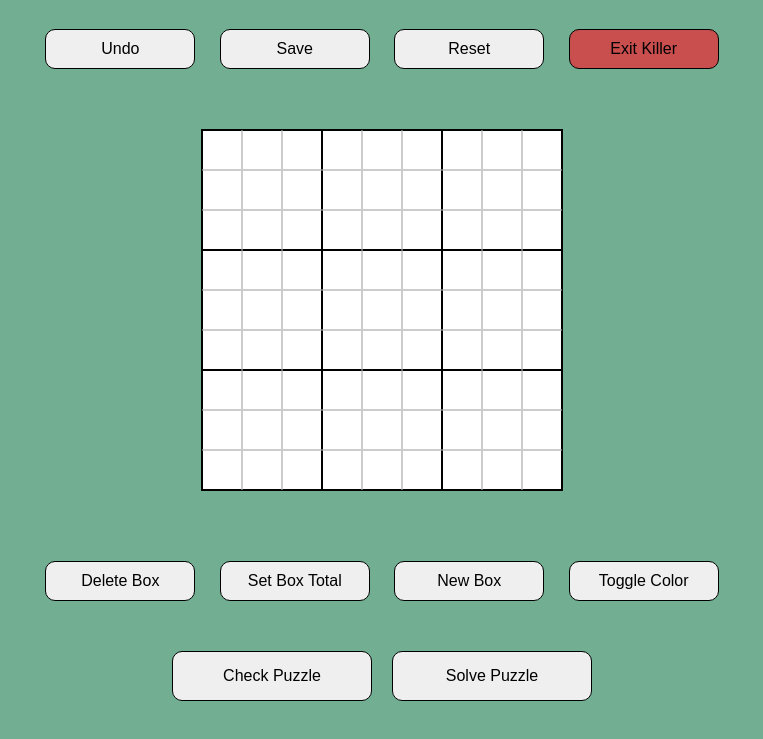
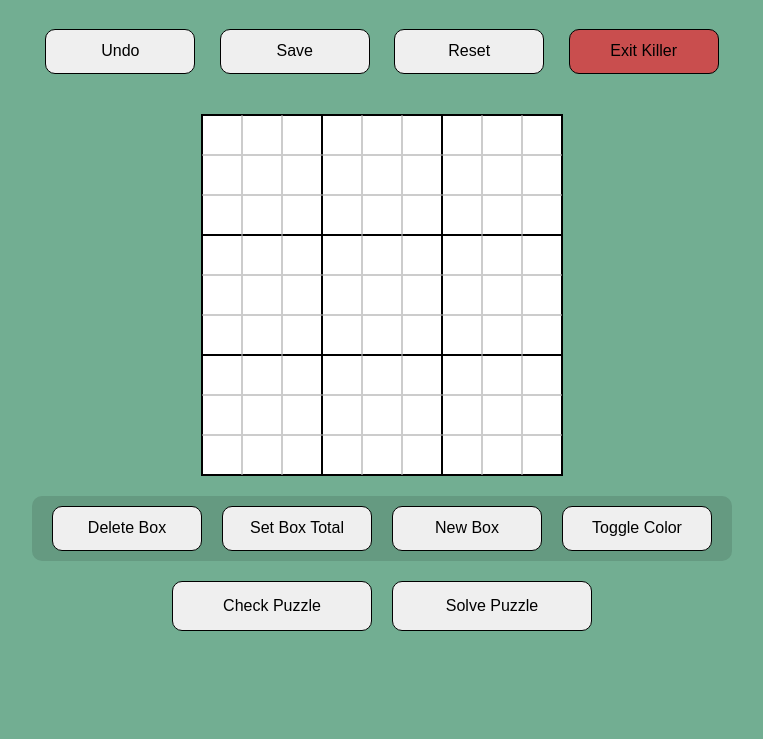
Before and after one commit to timm167/killer-sudoku, a plain HTML site: page index.html in a window 1280 px wide. Both pictures are taken after a click on the button "Killer Mode". Shown: the part 69-808 px from the top of the page, without its empty margins (258-1021 px from the left). Drawn offline with Linux system fonts and the light colour scheme.

Commit message:
add design elements

```diff
--- a/index.css
+++ b/index.css
@@ -8,21 +8,37 @@ body {
 .check-solve .button {
     width: 200px;
     padding: 15px 25px;
+}
 
+
+.empty-space-container {
+    height: 65px;
+    width: 680px;
+    background-color: #659a81;
+    border-radius: 10px;
+    margin-bottom: 10px;
+    margin-top: 20px;
+    align-items: center;
+    justify-content: center;
+    padding-left: 10px;
+    padding-right: 10px;
 }
 
 .check-solve {
     display: flex;
     margin-bottom: 30px;
-    margin-top: 30px;
     justify-items: space-around;
     justify-content: space-around;
 }
 
 .navigation .button {
     width: 150px;
-    margin-top: 10px;
-    height: 40px;
+    height: 45px;
+}
+
+.flex-sum .button {
+    width: 150px;
+    height: 45px;
 }
 
 .selected {
@@ -33,31 +49,17 @@ body {
     margin-bottom: 30px;
 }
 
-@media (max-width: 750px) {
-    .navigation {
-        display: grid;
-        grid-template-columns: 1fr 1fr;
-    }
-
-}
 
 .button {
     padding: 10px 20px;
     font-size: 16px;
-    margin-right: 10px;
-    margin-left: 10px;
     border-radius: 10px;
     border: 1px solid black;
+    margin: 10px;
 }
 
-.grid-holder {
-    display: flex;
-    flex-direction: row;
-    margin-bottom: 30px;
-}
 
 #numberButton {
-    margin-bottom: 30px;
     background-color: rgb(201, 78, 78);
     border: 1px solid black;
 }
@@ -66,7 +68,6 @@ body {
     display: grid;
     grid-template-columns: repeat(9, 40px);
     grid-template-rows: repeat(9, 40px); /* 9 rows */
-    margin-bottom: 30px;
     border: 1px solid #000;
     width: fit-content;
   }
@@ -86,8 +87,12 @@ body {
     caret-color: transparent;
   }
 
-  #sumButtons {
-    margin-bottom: 20px;
+  .flex-sum {
+    display: flex;
+    align-self: center;
+    justify-self: center;
+    justify-content: space-around;
+    width: 100%;
   }
 
 input[type="number"]::-webkit-outer-spin-button,
@@ -101,12 +106,6 @@ input[type="number"]::-webkit-inner-spin-button {
     background-color: rgb(118, 169, 214);
     border-color: rgb(70, 70, 209);
   }
-
-  button {
-    padding: 10px 20px;
-    font-size: 16px;
-  }
-
 
   .invalid {
     background-color: salmon;
@@ -144,9 +143,7 @@ input[type="number"]::-webkit-inner-spin-button {
     border-bottom: 1px solid #000;
 }
 
-.hidden {
-    display: none;
-}
+
 
 .cell.selected {
     background-color: rgba(74, 175, 208, 0.922);
@@ -155,6 +152,43 @@ input[type="number"]::-webkit-inner-spin-button {
     color: #000;
 }
 
+.sum-buttons {
+    display: flex;
+    justify-content: space-around;
+    align-items: center;
+    justify-content: center;
+    width: 100%;
+}
+
+/* media */
+
+@media (max-width: 750px) {
+    .navigation {
+        display: grid;
+        grid-template-columns: 1fr 1fr;
+    }
+
+    .empty-space-container {
+        height: 130px;
+        width: 400px;
+    }
+
+    .flex-sum {
+        display: grid;
+        grid-template-columns: 1fr 1fr;
+        align-items: center;
+        justify-items: center;
+    }
+
+    .flex-sum .button {
+        width: 150px;
+    }
+
+}
+
+.hidden {
+    display: none;
+}
 
 /* Colors */
 
--- a/index.html
+++ b/index.html
@@ -16,17 +16,20 @@
             <button id="clearButton" class="button">Reset</button>
             <button id="numberButton" class="button">Killer Mode</button>
         </div>
-        <div class="grid-holder">
+
         <div id="grid" class="grid">
             <!-- Grid filled by JS -->
         </div>
-        </div>
 
-        <div id="sumButtons" class="hidden navigation">
+        <div class="empty-space-container">
+            <div id="sumButtons" class="hidden sum-buttons">
+                <div class="flex-sum">
                     <button id="delBoxButton" class="button">Delete Box</button>
                     <button id="setBoxButton" class="button">Set Box Total</button>
                     <button id="newBoxButton" class="button">New Box</button>
                     <button id="colorView" class="button">Toggle Color</button>
+                </div>
+            </div>
         </div>
 
         <div class="check-solve">
```
Also changed, not shown: index.js (+8 -2 lines). Lines whose indentation alone changed are shown as unchanged.
